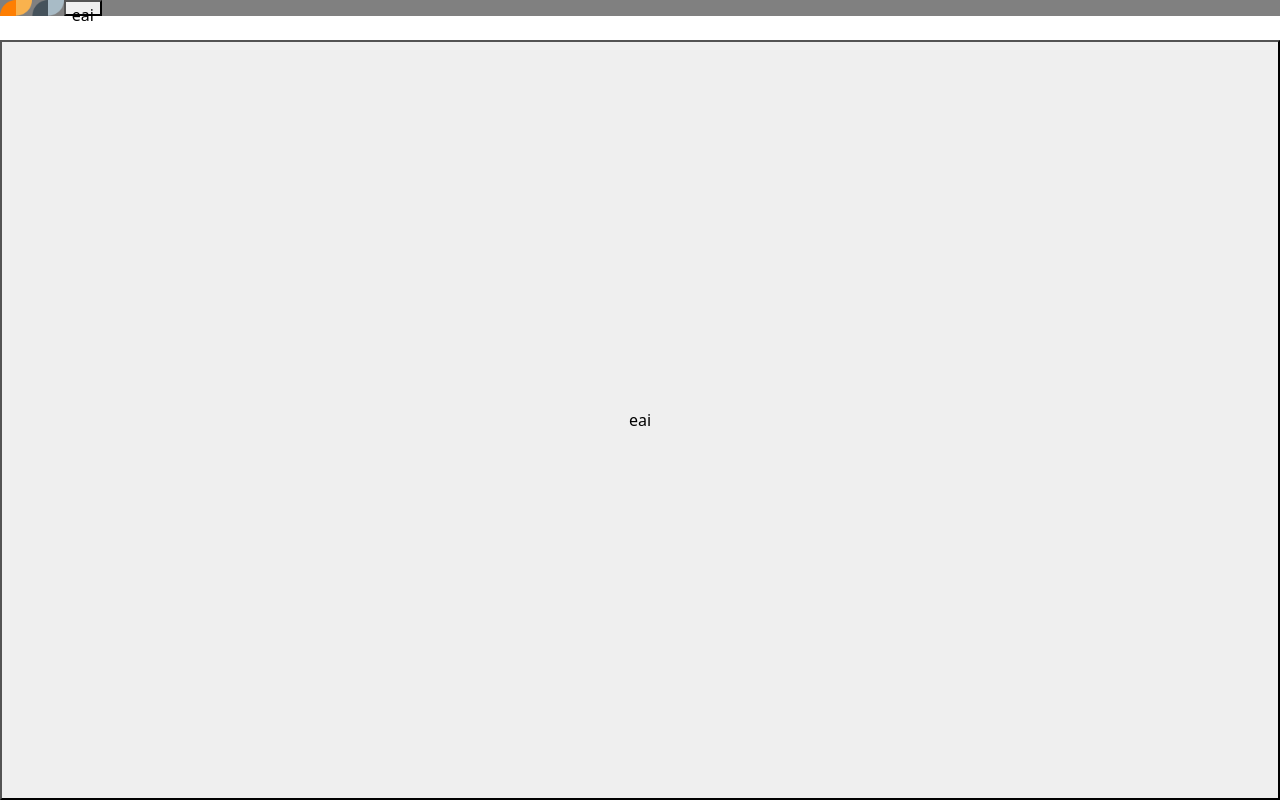
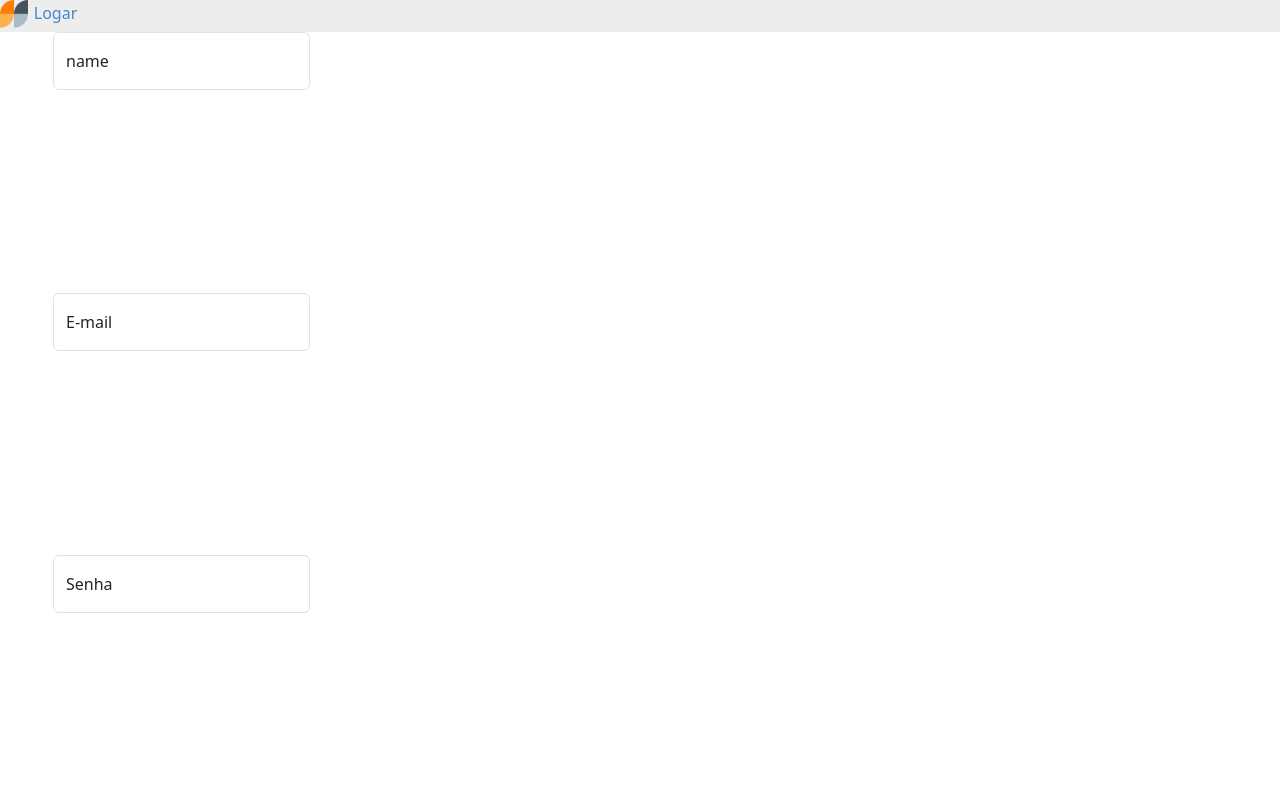
Before and after one commit to Gabrielgarg/projeto-intregador-frontend, a React (Create React App) app in the folder projeto-front-react/: page /createaccount in a window 1280 px wide. Built offline with nearby package versions, Linux system fonts and the light colour scheme.

Commit message:
Atualizado

```diff
--- a/projeto-front-react/src/Componentes/pages/createUser/Createuser.js
+++ b/projeto-front-react/src/Componentes/pages/createUser/Createuser.js
@@ -1,31 +1,83 @@
 import { Divofimageslogin } from "../login/style";
 import {
   BodyofpageCreate,
+  ButtonlogarCreate,
+  Divofimagescreate,
+  Divofinputcreate,
   HeaderofpagCreate,
   Modelspageoflogin,
 } from "./style";
-import image1 from "../../images/red.png";
-import image2 from "../../images/yellow.png";
-import image3 from "../../images/black.png";
-import image4 from "../../images/gray.png";
-
-import Image from "react-bootstrap/Image";
+import logo from "../../images/logo.png";
+import { useNavigate } from "react-router-dom";
+import FloatingLabel from "react-bootstrap/FloatingLabel";
+import Form from "react-bootstrap/Form";
+import "bootstrap/dist/css/bootstrap.min.css";
+import { useState } from "react";
 
 export const CreateUser = () => {
+  const [apelido, setApelido] = useState("");
+  const [email, setEmail] = useState("");
+  const [senha, setSenha] = useState("");
+
+  const changeEmail = (event) => {
+    setEmail(event.target.value);
+  };
+
+  const changeSenha = (event) => {
+    setSenha(event.target.value);
+  };
+
+  const changeApelido = (event) => {
+    setApelido(event.target.value);
+  };
+
+  const navigation = useNavigate();
+
+  const login = () => {
+    navigation("/");
+  };
   return (
     <div>
       <Modelspageoflogin>
         <BodyofpageCreate>
           <HeaderofpagCreate>
-            {/* <Divofimageslogin> */}
-            <Image fluid src={image1} />
-            <Image fluid src={image2} />
-            <Image fluid src={image3} />
-            <Image fluid src={image4} />
-            <button>eai</button>
-            {/* </Divofimageslogin> */}
+            <Divofimagescreate src={logo} />
+            <ButtonlogarCreate onClick={login}>Logar</ButtonlogarCreate>
           </HeaderofpagCreate>
-          <button>eai</button>
+          <Divofinputcreate>
+            <FloatingLabel
+              controlId="floatingInput"
+              label="name"
+              className="mb-3"
+            >
+              <Form.Control
+                value={apelido}
+                onChange={changeApelido}
+                type="name"
+                placeholder="Felizberto"
+              />
+            </FloatingLabel>
+            <FloatingLabel
+              controlId="floatingInput"
+              label="E-mail"
+              className="mb-3"
+            >
+              <Form.Control
+                value={email}
+                onChange={changeEmail}
+                type="email"
+                placeholder="name@example.com"
+              />
+            </FloatingLabel>
+            <FloatingLabel
+              value={senha}
+              onChange={changeSenha}
+              controlId="floatingPassword"
+              label="Senha"
+            >
+              <Form.Control type="password" placeholder="Password" />
+            </FloatingLabel>
+          </Divofinputcreate>
         </BodyofpageCreate>
       </Modelspageoflogin>
     </div>
--- a/projeto-front-react/src/Componentes/pages/createUser/style.js
+++ b/projeto-front-react/src/Componentes/pages/createUser/style.js
@@ -9,28 +9,47 @@ export const Modelspageoflogin = styled.body`
 export const BodyofpageCreate = styled.body`
   display: grid;
   grid-template-columns: 1fr;
-  grid-template-rows: 5vh 95vh;
-  /* justify-items: center; */
+  grid-template-rows: 4vh 96vh;
   /* font-family: "IBM Plex Sans"; */
 `;
 
 export const HeaderofpagCreate = styled.header`
   display: flex;
-  height: 16px;
-  flex-direction: row;
-  grid-row: 1/2;
-  background-color: gray;
-  grid-template-columns: 1fr 3fr 1fr;
+  /* grid-row: 2/3; */
+  /* display: flex; */
+  background-color: #ededed;
+  /* justify-content: center; */
 `;
 
 export const ButtonlogarCreate = styled.button`
-  display: grid;
-  grid-column: 2/3;
+  display: flex;
+  grid-row: 1/2;
+  align-items: center;
+  align-content: center;
+  justify-content: center;
+  justify-items: center;
+  height: 25px;
+  width: 55px;
+  border: none;
+  background: none;
+  cursor: pointer;
+  margin: 0;
+  padding: 0;
+  color: #4088cb;
 `;
 
-export const Divofimageslogin = styled.image`
-  display: flex;
-  flex-direction: column;
-  flex-wrap: wrap;
-  height: 83px;
+export const Divofimagescreate = styled.img`
+  grid-row: 1/2;
+  height: 28px;
+  width: 28px;
 `;
+
+export const Divofinputcreate = styled.div`
+  width: 363px;
+  display: grid;
+  /* flex-direction: row; */
+  /* align-items: center; */
+  /* align-content: center; */
+  /* justify-content: center; */
+  justify-items: center;
+`;
--- a/projeto-front-react/src/Componentes/pages/login/Login.js
+++ b/projeto-front-react/src/Componentes/pages/login/Login.js
@@ -12,14 +12,11 @@ import "bootstrap/dist/css/bootstrap.min.css";
 import React, { useState } from "react";
 import FloatingLabel from "react-bootstrap/FloatingLabel";
 import Form from "react-bootstrap/Form";
-import image1 from "../../images/red.png";
-import image2 from "../../images/yellow.png";
-import image3 from "../../images/black.png";
-import image4 from "../../images/gray.png";
 import { Signup } from "../../api/Apis";
 import { ToastContainer, toast } from "react-toastify";
 import "react-toastify/dist/ReactToastify.css";
 import { useNavigate } from "react-router-dom";
+import logo from "../../images/logo.png";
 
 export const Login = () => {
   const navigation = useNavigate();
@@ -90,10 +87,7 @@ export const Login = () => {
         <Divofpagelogin>
           <Divabovelogin>
             <Divofimageslogin>
-              <img src={image1} />
-              <img src={image2} />
-              <img src={image3} />
-              <img src={image4} />
+              <img src={logo} />
             </Divofimageslogin>
             <b>LabEddit</b>
             <p>O projeto de rede social da Labenu</p>
@@ -133,10 +127,7 @@ export const Login = () => {
         <Divofpagelogin>
           <Divabovelogin>
             <Divofimageslogin>
-              <img src={image1} />
-              <img src={image2} />
-              <img src={image3} />
-              <img src={image4} />
+              <img src={logo} />
             </Divofimageslogin>
             <b>LabEddit</b>
             <p>O projeto de rede social da Labenu</p>
--- a/projeto-front-react/src/Componentes/pages/login/style.js
+++ b/projeto-front-react/src/Componentes/pages/login/style.js
@@ -22,9 +22,14 @@ export const Divabovelogin = styled.div`
 
 export const Divofimageslogin = styled.image`
   display: flex;
-  flex-direction: column;
-  flex-wrap: wrap;
-  height: 83px;
+  /* flex-direction: column;
+  align-items: center;
+  align-content: center;
+  justify-content: center;
+  justify-items: center;
+  flex-wrap: wrap; */
+  width: 84px;
+  height: 84px;
 `;
 
 export const Divofinputlogin = styled.div`
```
Also changed, not shown: projeto-front-react/src/Componentes/images/logo.png (added).
